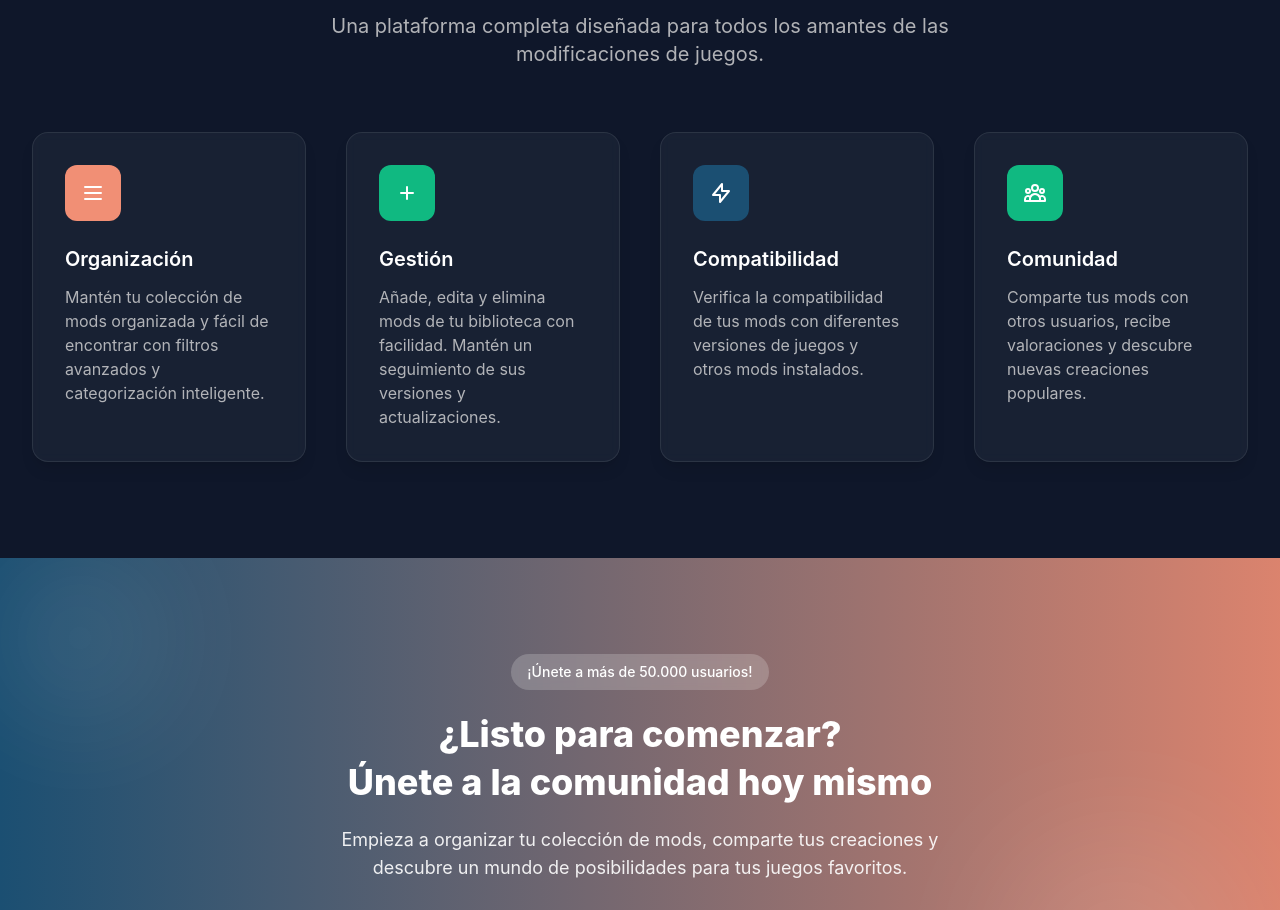
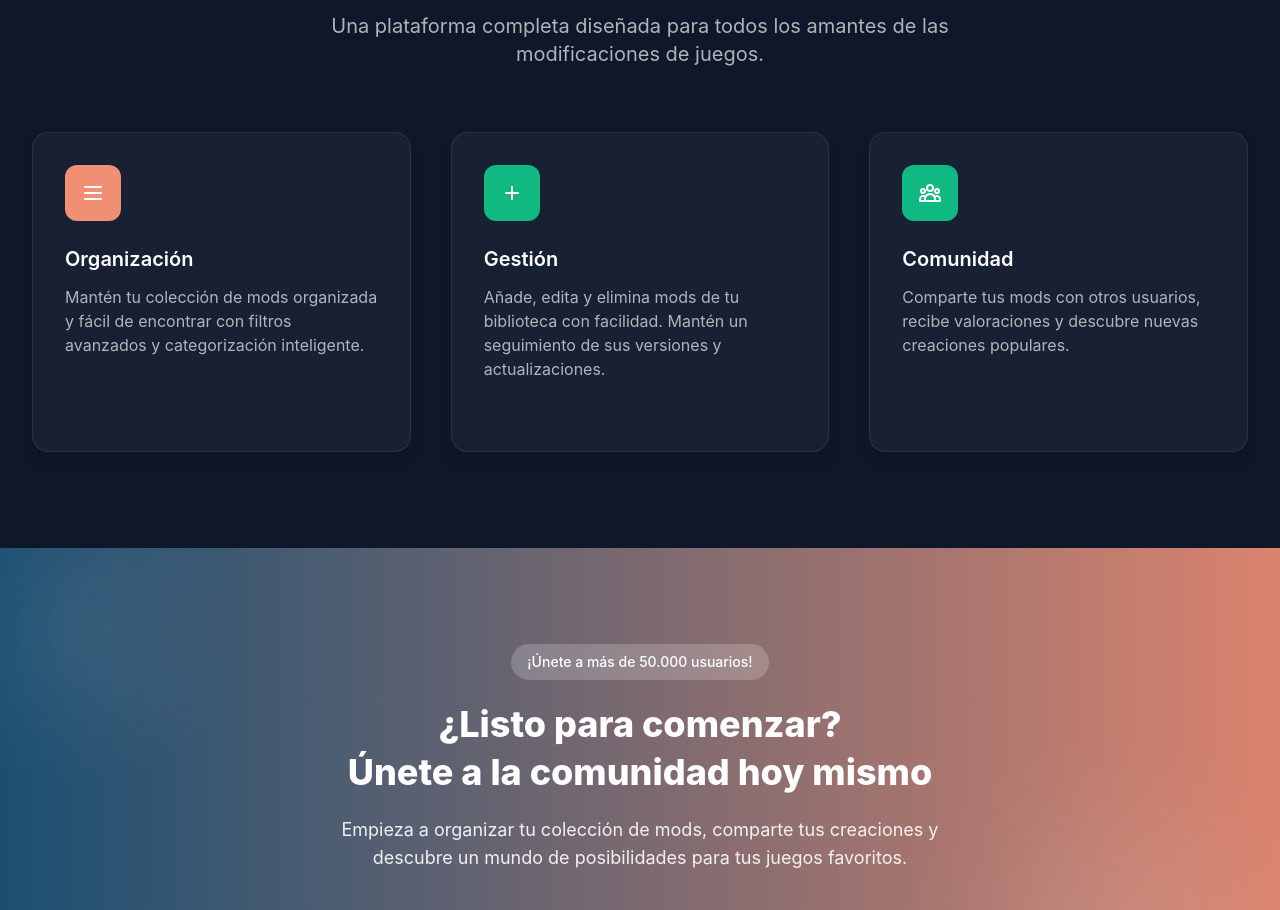
Before and after one commit to NachRz/ModLibrary, a React (Create React App) app in the folder frontend/: page / in a window 1280 px wide. Shown: the part 1080-1990 px from the top of the page. Built offline with nearby package versions, Linux system fonts and the light colour scheme.

Commit message:
feat: ajuste de interfaz de el home

```diff
--- a/frontend/src/components/home/Home.jsx
+++ b/frontend/src/components/home/Home.jsx
@@ -45,16 +45,6 @@ const Home = () => {
         </svg>
       ),
       color: "bg-custom-accent"
-    },
-    {
-      title: "Compatibilidad",
-      description: "Verifica la compatibilidad de tus mods con diferentes versiones de juegos y otros mods instalados.",
-      icon: (
-        <svg className="h-6 w-6" fill="none" viewBox="0 0 24 24" stroke="currentColor">
-          <path strokeLinecap="round" strokeLinejoin="round" strokeWidth={2} d="M13 10V3L4 14h7v7l9-11h-7z" />
-        </svg>
-      ),
-      color: "bg-custom-primary"
     },
     {
       title: "Comunidad",
@@ -140,17 +130,17 @@ const Home = () => {
           </p>
         </div>
 
-        <div className="grid grid-cols-1 gap-10 sm:grid-cols-2 lg:grid-cols-4">
+        <div className="grid grid-cols-1 gap-10 sm:grid-cols-2 lg:grid-cols-3 place-items-center">
           {features.map((feature, index) => (
             <div
               key={index}
-              className="bg-custom-card/60 backdrop-blur-sm rounded-2xl p-8 border border-custom-detail/10 shadow-custom hover:shadow-custom-lg transition-all duration-500 hover:transform hover:-translate-y-2 group"
+              className="bg-custom-card/60 backdrop-blur-sm rounded-2xl p-8 border border-custom-detail/10 shadow-custom hover:shadow-custom-lg transition-all duration-500 hover:transform hover:-translate-y-2 group w-full max-w-sm min-h-[320px] flex flex-col"
             >
               <div className={`flex items-center justify-center h-14 w-14 rounded-xl ${feature.color} text-custom-text mb-6 group-hover:scale-110 transition-transform duration-300`}>
                 {feature.icon}
               </div>
               <h3 className="text-xl font-semibold text-custom-text mb-3 group-hover:text-custom-secondary transition-colors duration-300">{feature.title}</h3>
-              <p className="text-custom-detail/80">
+              <p className="text-custom-detail/80 flex-grow">
                 {feature.description}
               </p>
             </div>
```
